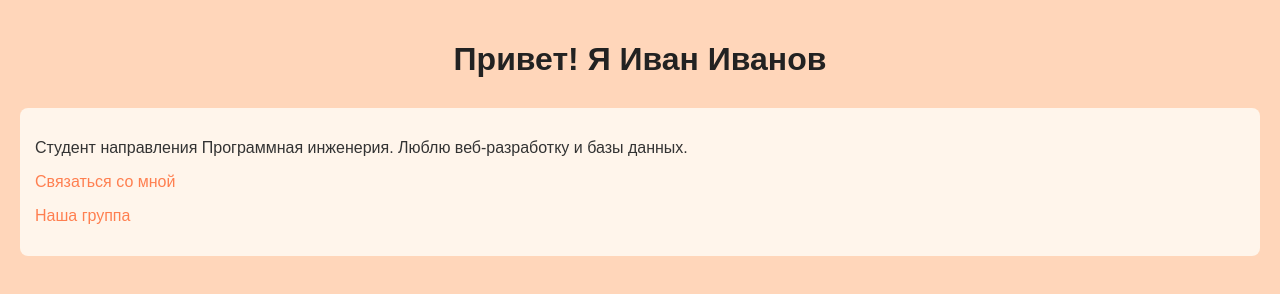
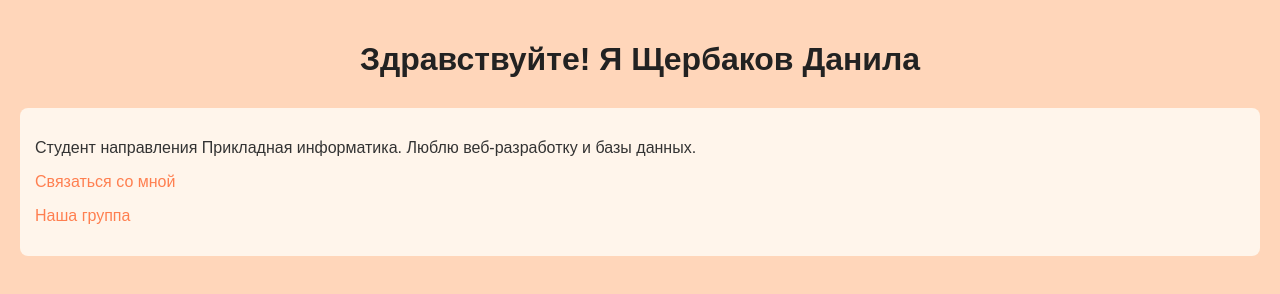
Before and after one commit to shcherbakovdanila01-sys/Lab3, a plain HTML site: page index.html in a window 1280 px wide. Drawn offline with Linux system fonts and the light colour scheme.

Commit message:
Update index.html

```diff
--- a/index.html
+++ b/index.html
@@ -7,11 +7,11 @@
 </head>
 <body>
   <header>
-    <h1>Привет! Я Иван Иванов</h1>
+    <h1>Здравствуйте! Я Щербаков Данила</h1>
   </header>
 
   <section>
-    <p>Студент направления Программная инженерия. Люблю веб-разработку и базы данных.</p>
+    <p>Студент направления Прикладная информатика. Люблю веб-разработку и базы данных.</p>
     <p><a href="contact_me.html">Связаться со мной</a></p>
     <p><a href="group.html">Наша группа</a></p>
   </section>
```
